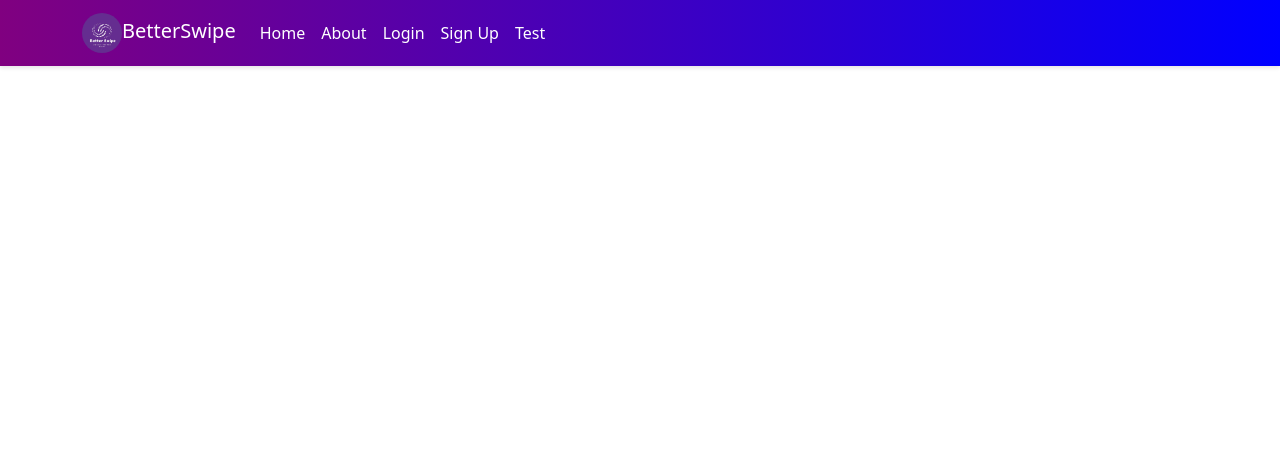
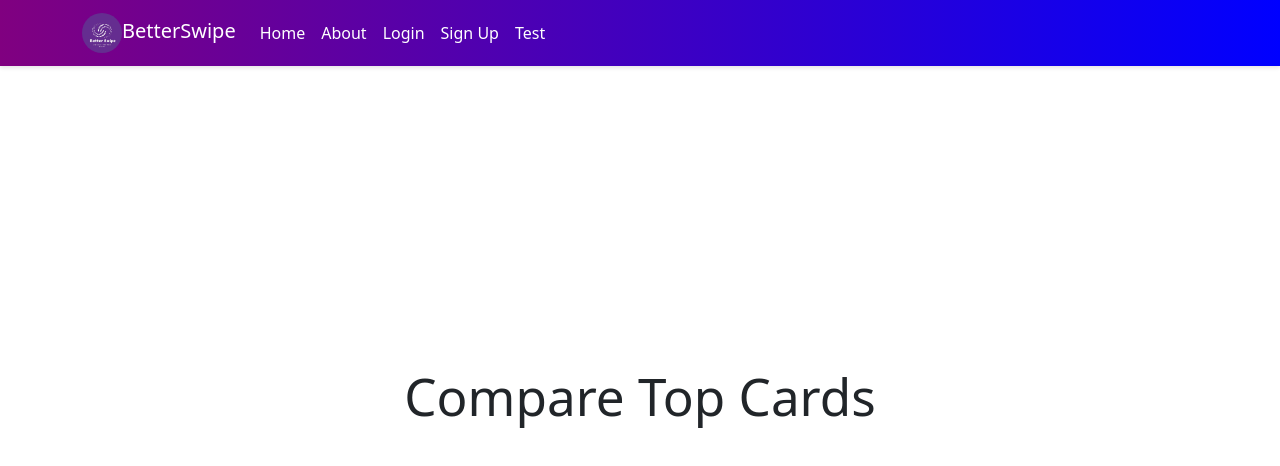
Before and after one commit to jbudcardi/BetterSwipe, a React (Vite) app in the folder frontend/: page /CompareCardPage in a window 1280 px wide. Shown: the top 466 px of the page. Built offline with nearby package versions, Linux system fonts and the light colour scheme.

Commit message:
just made the compare card page

```diff
--- a/frontend/src/App.jsx
+++ b/frontend/src/App.jsx
@@ -17,6 +17,7 @@ import 'bootstrap/dist/css/bootstrap.min.css';
 import Logout from './components/LogOut';
 import Test from './pages/Test';
 import UploadPage from './pages/UploadPage';
+import CompareCardPage from './pages/CompareCardPage'
 
 
 function App() {
@@ -34,6 +35,7 @@ function App() {
         <Route path="/logout" element={<Logout />} />
         <Route path="/sign-up" element={<SignUpPage />} />
         <Route path="/UploadPage" element={<UploadPage />} />
+        <Route path="/CompareCardPage" element={<CompareCardPage />} />
 	<Route path="/test" element={<Test />} />
         {/* Add more routes as needed */}
       </Routes>
--- a/frontend/src/components/Dashboard.css
+++ b/frontend/src/components/Dashboard.css
@@ -4,3 +4,11 @@
     align-items: center;
     justify-content: space-between;
 }
+
+.UPbtn{
+
+}
+
+.CCbtn{
+    vertical-align: middle;
+}
--- a/frontend/src/components/Dashboard.jsx
+++ b/frontend/src/components/Dashboard.jsx
@@ -74,10 +74,13 @@ const Dashboard = ({ userId }) => {
         <div style={{ width: '600px', height: '400px', margin: '100px auto' }}>
             <h2>Monthly Spending Summary</h2>
             <Bar data={spendingData} options={options} />
-            <div>
+            <div className= 'UPbtn'>
             <button onClick={() => {navigate("/UploadPage")}}>Upload Statments</button>
             </div>
-            <CardRecommendations userId={userId} />
+            <div className= 'CCbtn'>
+                <button onClick={() => {navigate("/CompareCardPage")}}>Compare Cards</button>
+            </div>
+           <CardRecommendations userId={userId} />
 
         </div>
     );
--- /dev/null
+++ b/frontend/src/pages/CompareCardPage.css
@@ -0,0 +1,3 @@
+div{
+    position: relative;
+}
--- /dev/null
+++ b/frontend/src/pages/CompareCardPage.jsx
@@ -0,0 +1,19 @@
+import React, {useState,useEffect} from "react";
+import { Link } from "react-router-dom";
+import axios from 'axios'
+import './CompareCardPage.css';
+
+function CompareCard(){
+
+    return(
+        <body>
+    <div>
+        <h1>Compare Top Cards</h1>
+    </div>
+    </body>
+);
+
+
+}
+
+export default CompareCard;
```
